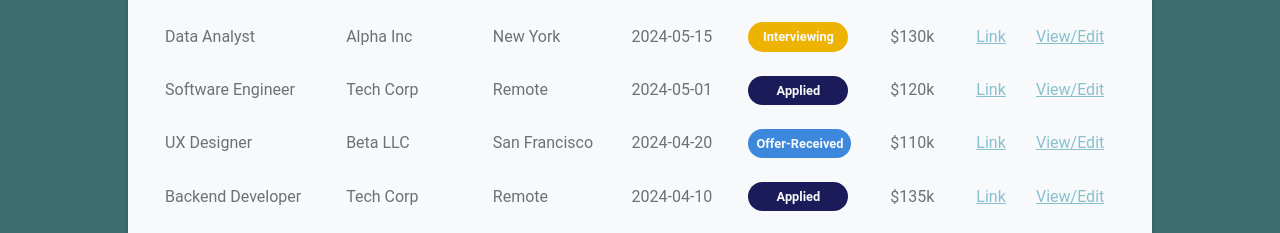
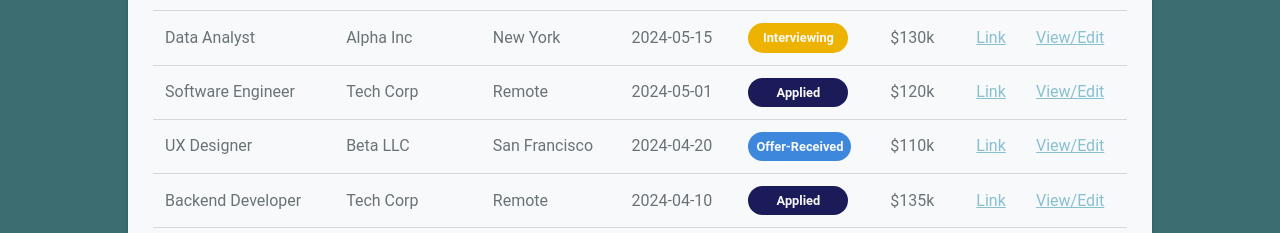
Before and after one commit to Iliyabel/Trackit, a React (Vite) app in the folder client/: page /dashboard in a window 1280 px wide. Shown: the part 704-937 px from the top of the page. Built offline with nearby package versions, Linux system fonts and the light colour scheme; no server answers.

Commit message:
Updated table styling.

```diff
--- a/client/src/components/ApplicationsTable.module.css
+++ b/client/src/components/ApplicationsTable.module.css
@@ -10,11 +10,11 @@ table {
 th, td {
     padding: 12px;
     text-align: left;
-    border-bottom: 1.5px solid var(--light-border-color);
-    color: var(--light-text-color);
+    border-bottom: 1.5px solid var(--light-border);
+    color: var(--light-text);
 }
 th {
-    border-bottom: 2px solid #7D898F;
+    border-bottom: 2px solid var(--darker-border);
     cursor: pointer;
     position: relative;
     user-select: none;
--- a/client/src/index.css
+++ b/client/src/index.css
@@ -17,6 +17,7 @@
   --background-white: #f8f9fa;
   --background-green: #3c6e71;
   --light-border: rgb(216, 216, 216);
+  --darker-border: #7D898F;
   --light-text: #697377;
   --error-background: #f8d7da;
   --error: #dc3545;
```
